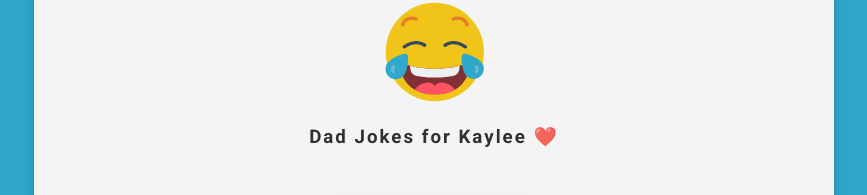
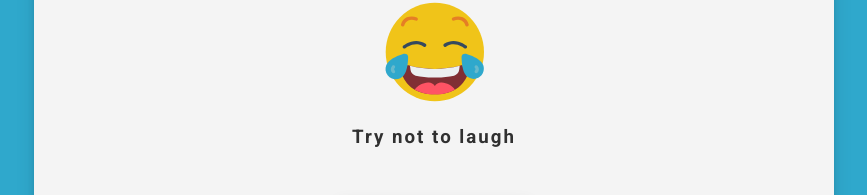
Before and after one commit to kale-Dev1/Dad-jokes, a plain HTML site: page index.html in a window 1280 px wide. Shown: the part 277-472 px from the top of the page, without its empty margins (206-1073 px from the left). Drawn offline with Linux system fonts and the light colour scheme.

Commit message:
chnage h3

```diff
--- a/index.html
+++ b/index.html
@@ -5,16 +5,17 @@
     <meta http-equiv="X-UA-Compatible" content="IE=edge">
     <meta name="viewport" content="width=device-width, initial-scale=1.0">
     <link rel="stylesheet" href="styles.css">
-
     <title>Best Dad Jokes</title>
 </head>
 <body>
+
     <div class="container">
         <img id="laughImg" alt="">
-        <h3>Dad Jokes for Kaylee ❤️</h3>
+        <h3>Try not to laugh</h3>
         <div id="joke" class="joke"></div>
         <button id="jokeBtn" class="btn">Get Another joke</button>
     </div>
+
  <script src="script.js"></script>
 </body>
 </html>
```
